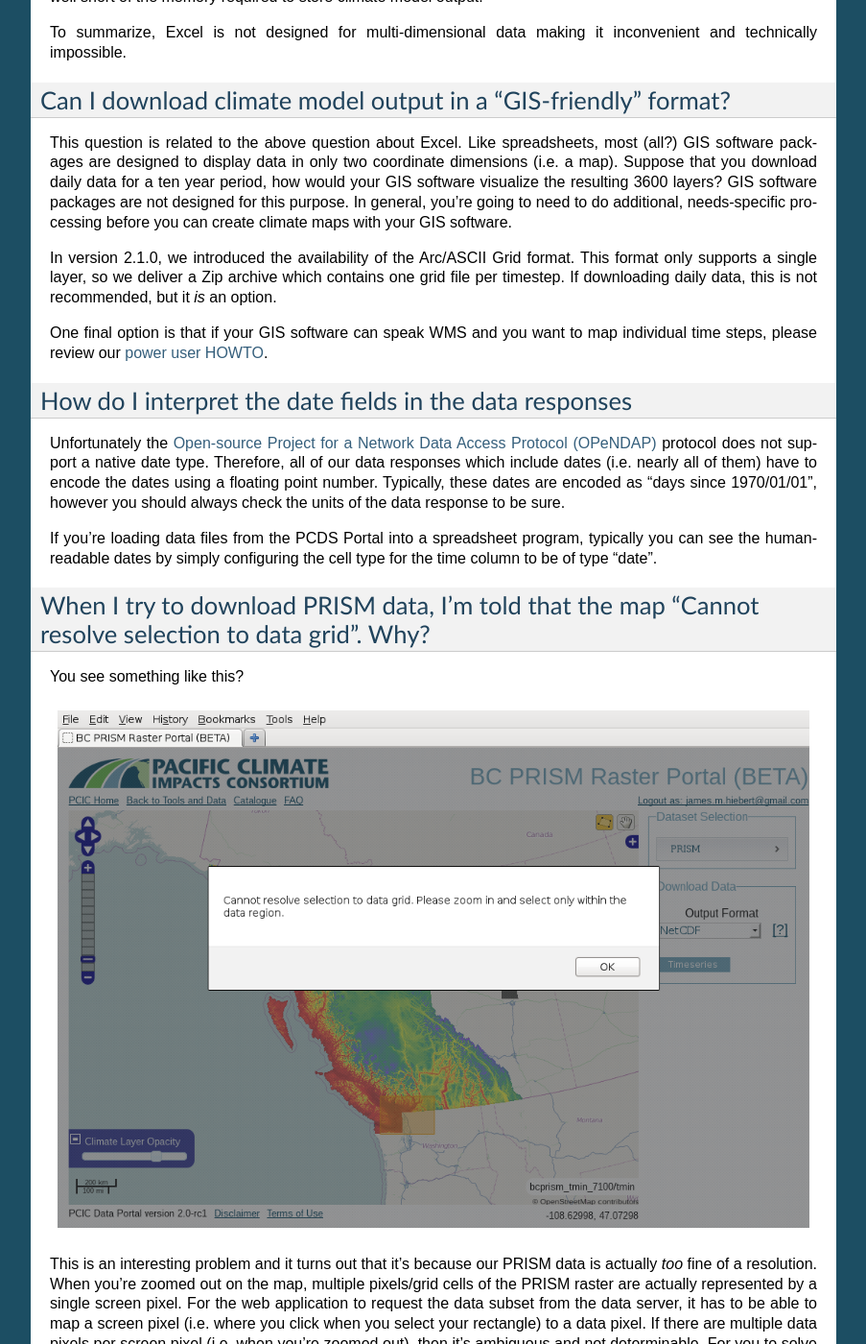
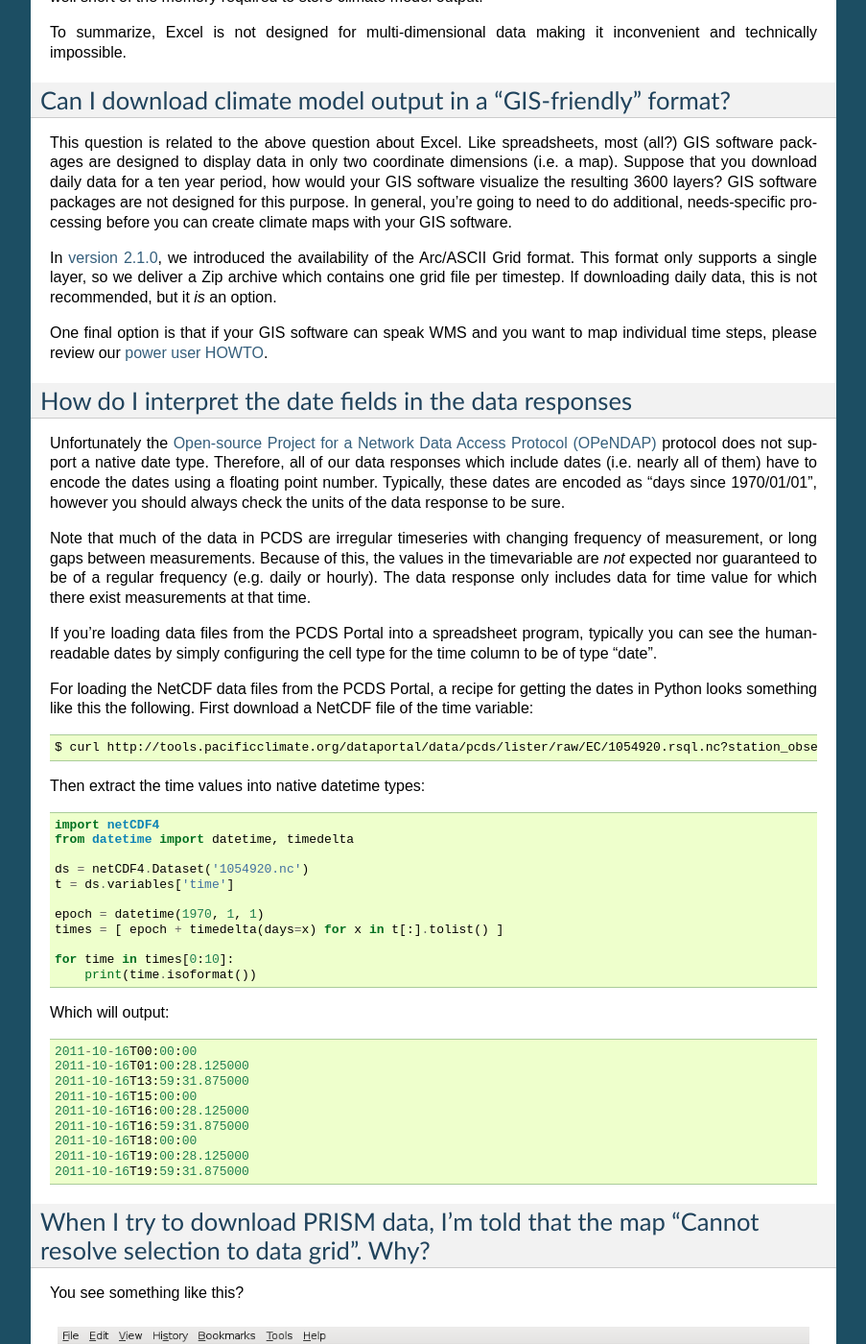
Before and after one commit to pacificclimate/pdp, a Sphinx documentation site: the page built from doc/source/faq.rst, in a window 1280 px wide and 1400 px high, scrolled down 1605 px. Shown: the whole window at 96% size, without its empty margins (198-1101 px from the left). Built offline with Sphinx 7.4.7, drawn with Linux system fonts in a browser that asks for light colours; some of the changed text lies outside the part shown.

Commit message:
Added examples to FAQ entry about date fields in data responses

```diff
--- a/doc/source/faq.rst
+++ b/doc/source/faq.rst
@@ -52,7 +52,7 @@ Can I download climate model output in a "GIS-friendly" format?
 
 This question is related to the above question about Excel. Like spreadsheets, most (all?) GIS software packages are designed to display data in only two coordinate dimensions (i.e. a map). Suppose that you download daily data for a ten year period, how would your GIS software visualize the resulting 3600 layers? GIS software packages are not designed for this purpose. In general, you're going to need to do additional, needs-specific processing before you can create climate maps with your GIS software.
 
-In version 2.1.0, we introduced the availability of the Arc/ASCII Grid format. This format only supports a single layer, so we deliver a Zip archive which contains one grid file per timestep. If downloading daily data, this is not recommended, but it *is* an option.
+In `version 2.1.0 <https://github.com/pacificclimate/pdp/blob/master/NEWS.rst#210>`_, we introduced the availability of the Arc/ASCII Grid format. This format only supports a single layer, so we deliver a Zip archive which contains one grid file per timestep. If downloading daily data, this is not recommended, but it *is* an option.
 
 One final option is that if your GIS software can speak WMS and you want to map individual time steps, please review our :ref:`power user HOWTO <power-user>`.
 
@@ -61,7 +61,39 @@ How do I interpret the date fields in the data responses
 
 Unfortunately the `Open-source Project for a Network Data Access Protocol (OPeNDAP) <http://opendap.org/>`_ protocol does not support a native date type. Therefore, all of our data responses which include dates (i.e. nearly all of them) have to encode the dates using a floating point number. Typically, these dates are encoded as "days since 1970/01/01", however you should always check the units of the data response to be sure.
 
+Note that much of the data in PCDS are irregular timeseries with changing frequency of measurement, or long gaps between measurements. Because of this, the values in the timevariable are *not* expected nor guaranteed to be of a regular frequency (e.g. daily or hourly). The data response only includes data for time value for which there exist measurements at that time.
+
 If you're loading data files from the PCDS Portal into a spreadsheet program, typically you can see the human-readable dates by simply configuring the cell type for the time column to be of type "date".
+
+For loading the NetCDF data files from the PCDS Portal, a recipe for getting the dates in Python looks something like this the following. First download a NetCDF file of the time variable: ::
+
+    $ curl http://tools.pacificclimate.org/dataportal/data/pcds/lister/raw/EC/1054920.rsql.nc?station_observations.time > 1054920.nc
+
+Then extract the time values into native datetime types: ::
+
+    import netCDF4
+    from datetime import datetime, timedelta
+
+    ds = netCDF4.Dataset('1054920.nc')
+    t = ds.variables['time']
+
+    epoch = datetime(1970, 1, 1)
+    times = [ epoch + timedelta(days=x) for x in t[:].tolist() ]
+
+    for time in times[0:10]:
+        print(time.isoformat())
+
+Which will output: ::
+
+    2011-10-16T00:00:00
+    2011-10-16T01:00:28.125000
+    2011-10-16T13:59:31.875000
+    2011-10-16T15:00:00
+    2011-10-16T16:00:28.125000
+    2011-10-16T16:59:31.875000
+    2011-10-16T18:00:00
+    2011-10-16T19:00:28.125000
+    2011-10-16T19:59:31.875000
 
 When I try to download PRISM data, I'm told that the map "Cannot resolve selection to data grid". Why?
 ------------------------------------------------------------------------------------------------------
```
Also changed, not shown: other parts of doc/source/faq.rst (+1 -1 lines).
